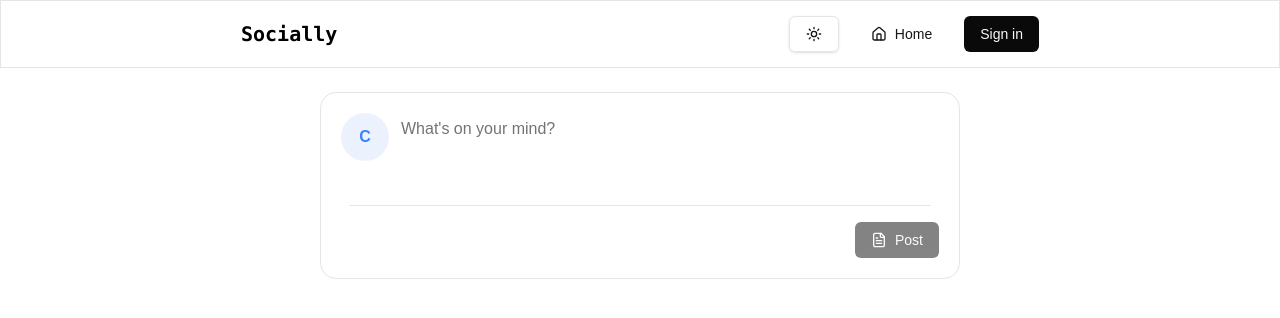
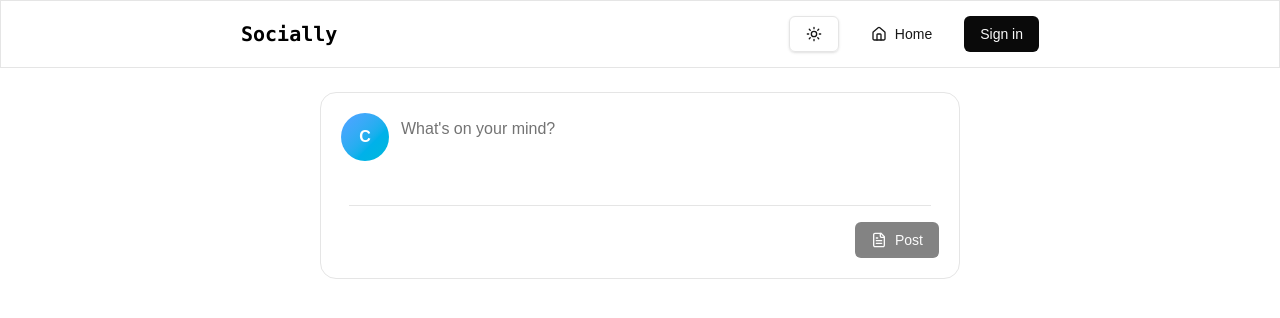
Before and after one commit to Five-o-One/Socially, a React (Vite) app: page / in a window 1280 px wide. Shown: the top 318 px of the page. Built offline with nearby package versions, Linux system fonts and the light colour scheme.

Commit message:
fix: improve AppImage placeholders

```diff
--- a/src/components/AppImage/AppImage.tsx
+++ b/src/components/AppImage/AppImage.tsx
@@ -2,20 +2,10 @@ import { useState } from "react";
 
 /**
  * @component AppImage
- * @description Smart image component with first-letter placeholder support and multiple size variants
- *
- * @prop {string} src - Image source URL (currently unused, kept for compatibility)
- * @prop {string} alt - Alternative text (first letter is used for placeholder)
- * @prop {'circle' | 'rounded' | 'square'} [variant='rounded'] - Image shape variant
- * @prop {'xs' | 'sm' | 'md' | 'lg' | 'xl' | 'full'} [size='md'] - Image size variant
- * @prop {string} [className] - Additional CSS classes for customization
- * @prop {boolean} [showRealImage=false] - Whether to display the real image (default: false)
- *
- * @example
- * // Always shows the first letter as placeholder
- * <AppImage src="/avatar.jpg" alt="Farshad" variant="circle" size="lg" />
- * // Output: Letter "F" inside a blue circle
+ * @description Reusable image component with dynamic avatar placeholders,
+ * gradient support, multiple sizes and image loading states.
  */
+
 interface AppImageProps {
   src: string;
   alt: string;
@@ -24,6 +14,34 @@ interface AppImageProps {
   className?: string;
   lazyLoad?: boolean;
   showRealImage?: boolean;
+  placeholderStyle?: "solid" | "gradient";
+}
+
+const placeholderColors = [
+  "bg-emerald-100 text-emerald-700",
+  "bg-blue-100 text-blue-700",
+  "bg-purple-100 text-purple-700",
+  "bg-orange-100 text-orange-700",
+  "bg-pink-100 text-pink-700",
+  "bg-cyan-100 text-cyan-700",
+];
+
+const placeholderGradients = [
+  "bg-gradient-to-br from-purple-400 to-blue-500 text-white",
+  "bg-gradient-to-br from-pink-400 to-purple-500 text-white",
+  "bg-gradient-to-br from-blue-400 to-cyan-500 text-white",
+  "bg-gradient-to-br from-emerald-400 to-teal-500 text-white",
+  "bg-gradient-to-br from-orange-400 to-pink-500 text-white",
+];
+
+function getColorIndex(value: string, colorsLength: number) {
+  let hash = 0;
+
+  for (let index = 0; index < value.length; index++) {
+    hash = value.charCodeAt(index) + ((hash << 5) - hash);
+  }
+
+  return Math.abs(hash) % colorsLength;
 }
 
 export function AppImage({
@@ -33,16 +51,18 @@ export function AppImage({
   size = "md",
   className = "",
   lazyLoad = true,
-  showRealImage = false, // Default: real image is not displayed
+  showRealImage = false,
+  placeholderStyle = "gradient",
 }: AppImageProps) {
-  // CSS classes for different shape variants
+  const [hasError, setHasError] = useState(false);
+  const [isLoaded, setIsLoaded] = useState(false);
+
   const variantClasses = {
     circle: "rounded-full",
     rounded: "rounded-2xl",
     square: "rounded-none",
   };
 
-  // CSS classes for different size variants
   const sizeClasses = {
     xs: "w-8 h-8 text-xs",
     sm: "w-10 h-10 text-sm",
@@ -54,13 +74,20 @@ export function AppImage({
 
   const sizeClass = size === "full" ? "w-full h-auto" : sizeClasses[size];
 
-  // Extract first letter from alt text for placeholder
   const firstLetter = alt ? alt.charAt(0).toUpperCase() : "?";
 
-  // Placeholder CSS classes
+  const colorIndex = getColorIndex(alt, placeholderColors.length);
+  const gradientIndex = getColorIndex(alt, placeholderGradients.length);
+
+  const placeholderColor =
+    placeholderStyle === "gradient"
+      ? placeholderGradients[gradientIndex]
+      : placeholderColors[colorIndex];
+
   const placeholderClasses = `
     flex items-center justify-center
-    bg-brand/10 text-brand font-bold
+    font-bold
+    ${placeholderColor}
     ${variantClasses[variant]}
     ${sizeClass}
     ${className}
@@ -68,28 +95,7 @@ export function AppImage({
     .trim()
     .replace(/\s+/g, " ");
 
-  // Always show placeholder by default (until showRealImage is enabled)
-  // If showRealImage is true, attempt to load the real image
-  if (showRealImage) {
-    const [hasError, setHasError] = useState(false);
-    const [isLoaded, setIsLoaded] = useState(false);
-
-    const baseClasses = `
-      object-cover bg-border/30
-      transition-opacity duration-300
-      ${isLoaded ? "opacity-100" : "opacity-0"}
-      ${variantClasses[variant]}
-    `;
-
-    const combinedClassName = `
-      ${baseClasses}
-      ${sizeClass}
-      ${className}
-    `
-      .trim()
-      .replace(/\s+/g, " ");
-
-    if (hasError) {
+  if (!showRealImage || !src || hasError) {
     return (
       <div className={placeholderClasses}>
         <span>{firstLetter}</span>
@@ -97,11 +103,23 @@ export function AppImage({
     );
   }
 
+  const imageClasses = `
+    object-cover
+    bg-border/30
+    transition-opacity duration-300
+    ${isLoaded ? "opacity-100" : "opacity-0"}
+    ${variantClasses[variant]}
+    ${sizeClass}
+    ${className}
+  `
+    .trim()
+    .replace(/\s+/g, " ");
+
   return (
     <img
       src={src}
       alt={alt}
-        className={combinedClassName}
+      className={imageClasses}
       loading={lazyLoad ? "lazy" : "eager"}
       onLoad={() => setIsLoaded(true)}
       onError={() => setHasError(true)}
@@ -109,12 +127,4 @@ export function AppImage({
   );
 }
 
-  // Always show placeholder
-  return (
-    <div className={placeholderClasses}>
-      <span>{firstLetter}</span>
-    </div>
-  );
-}
-
 export default AppImage;
```
Lines whose indentation alone changed are shown as unchanged.
